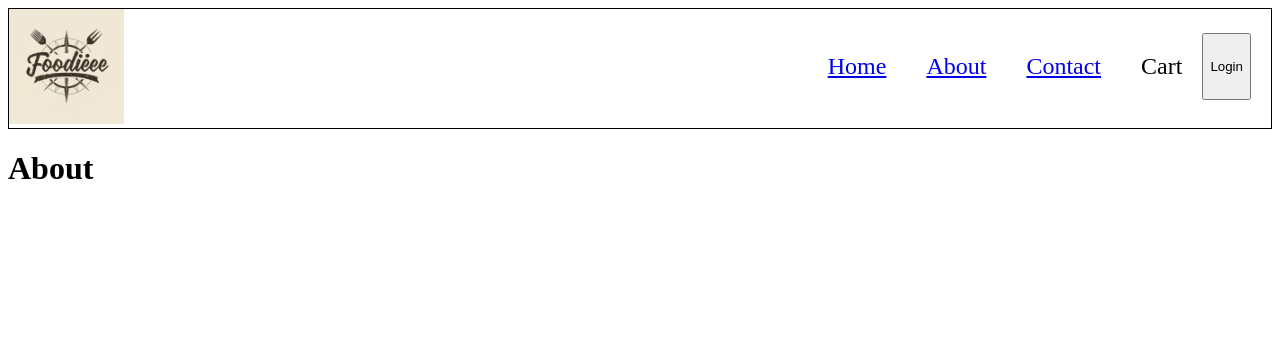
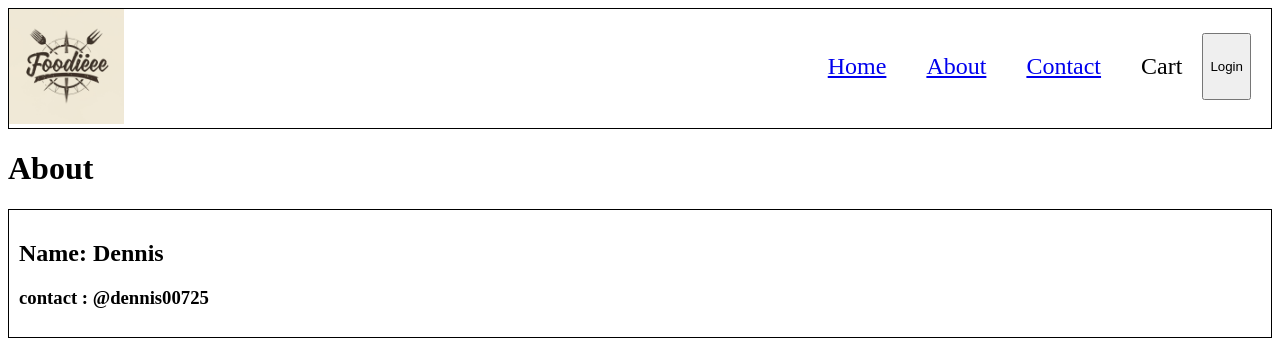
Before and after one commit to Dennis00725/react, a React (Vite) app: page /about in a window 1280 px wide. Shown: the top 346 px of the page. Built offline with nearby package versions, Linux system fonts and the light colour scheme.

Commit message:
added class-based component to About.js

```diff
--- a/assets/styles/style.css
+++ b/assets/styles/style.css
@@ -65,3 +65,7 @@
   height: 400px;
   background-color: #f0f0f0;
 }
+.user-card {
+  padding: 10px;
+  border: 1px solid black;
+}
--- a/src/components/About.js
+++ b/src/components/About.js
@@ -1,7 +1,10 @@
+import UserClass from "./UserClass";
+
 const About = () => {
   return (
     <div>
       <h1>About</h1>
+      <UserClass />
     </div>
   );
 };
--- /dev/null
+++ b/src/components/UserClass.js
@@ -0,0 +1,13 @@
+import React from "react";
+class UserClass extends React.Component {
+  render() {
+    return (
+      <div className="user-card">
+        <h2>Name: Dennis</h2>
+        <h3>contact : @dennis00725</h3>
+      </div>
+    );
+  }
+}
+
+export default UserClass;
```
